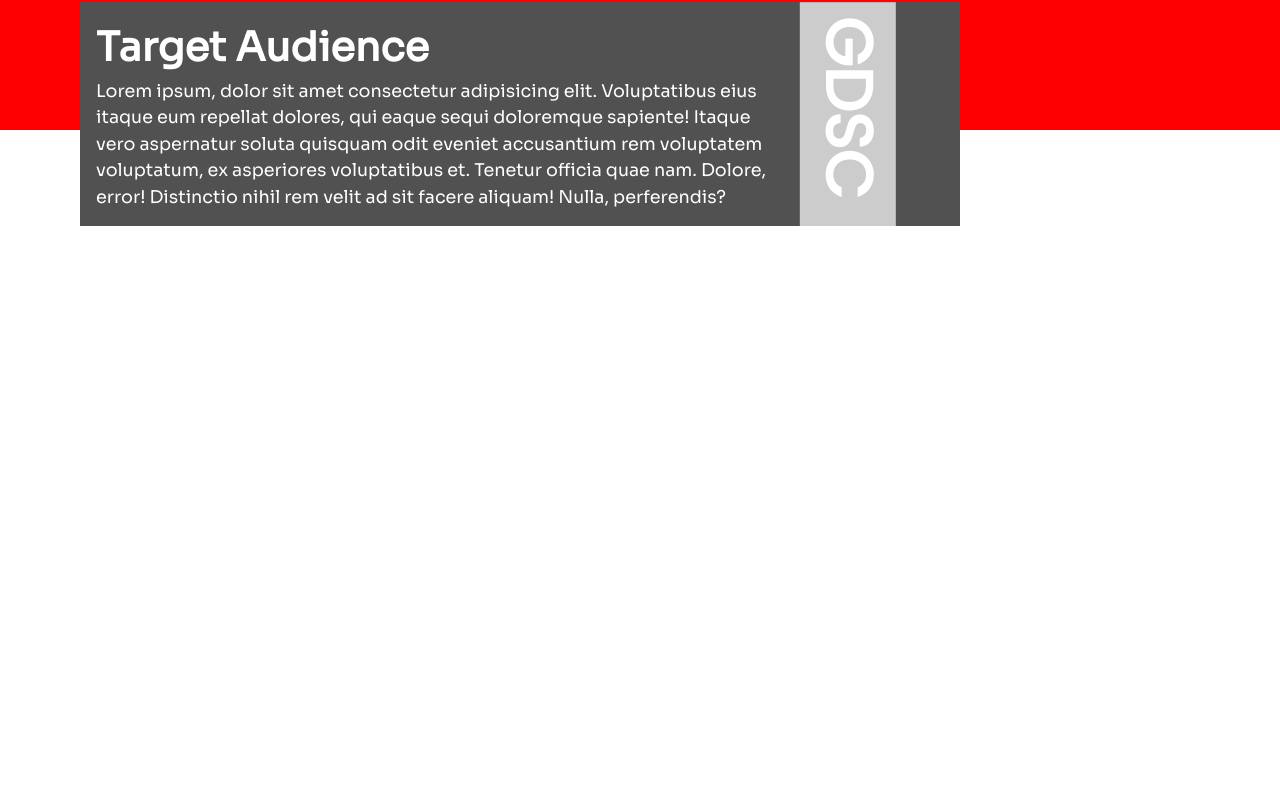
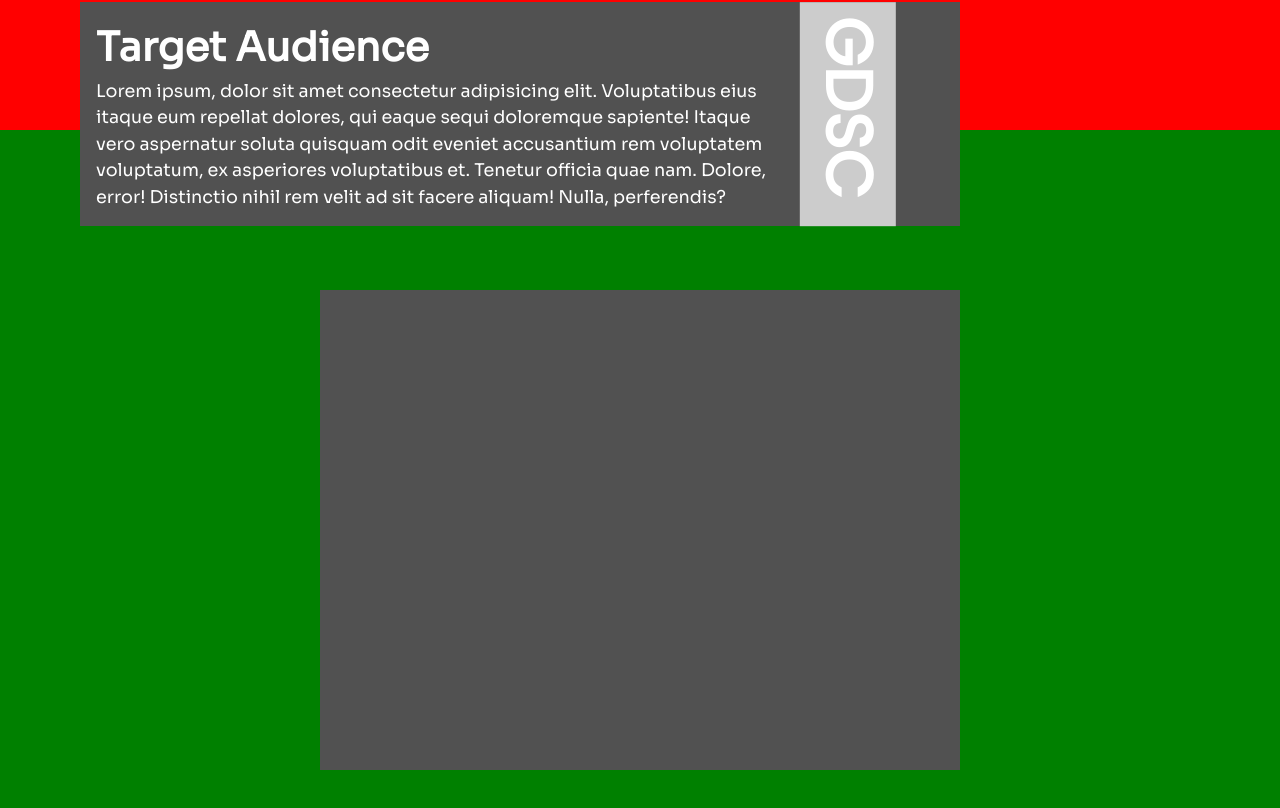
Before and after one commit to love-to-code108/GDSC, a React (Vite) app in the folder gdsc-website/: page / in a window 1280 px wide. Shown: the part 1470-2278 px from the top of the page. Before the commit the page ends 1696 px from the top, so only its background shows below. Built offline with nearby package versions, Linux system fonts and the light colour scheme; a web font is replaced by a local one.

Commit message:
i surrender for now good night

```diff
--- /dev/null
+++ b/gdsc-website/src/components/_3_Opportunities.jsx
@@ -0,0 +1,17 @@
+import "./index.css"
+import "../../indexOutput.css"
+
+export const OpportunitiesSection = () => {
+
+
+
+    return(
+
+        <div id="Opportunities">
+
+            <div className="OpportunitiesContainer">
+
+            </div>
+        </div>
+    );
+}
--- a/gdsc-website/src/components/index.css
+++ b/gdsc-website/src/components/index.css
@@ -219,8 +219,22 @@ font-family: 'Ubuntu', sans-serif; */
   right: 17.5rem;
 }
 
+/* STARING WITH SECTION 3 OPPORTUNITIES */
+#Opportunities{
 
+  height: 100vh;
+  width: 100%;
+  background-color: green;
 
-.lineHead2{
+  display: flex;
+  justify-content: center;
+  align-items: center;
 
 }
+
+.OpportunitiesContainer{
+  width: 50%;
+  height: 60%;
+
+  background-color: #515151;
+}
--- a/gdsc-website/src/main.jsx
+++ b/gdsc-website/src/main.jsx
@@ -8,11 +8,13 @@ import "../indexOutput.css"
 // IMPORTING ALL THE COMPONENTS BELOW
 import { HeroSection } from './components/_1_heroSection'
 import { AboutSection } from './components/_2_aboutGdsc'
+import { OpportunitiesSection } from './components/_3_Opportunities'
 
 ReactDOM.createRoot(document.getElementById('root')).render(
   <React.StrictMode>
 
     <HeroSection/>
     <AboutSection/>
+    <OpportunitiesSection/>
   </React.StrictMode>,
 )
```
